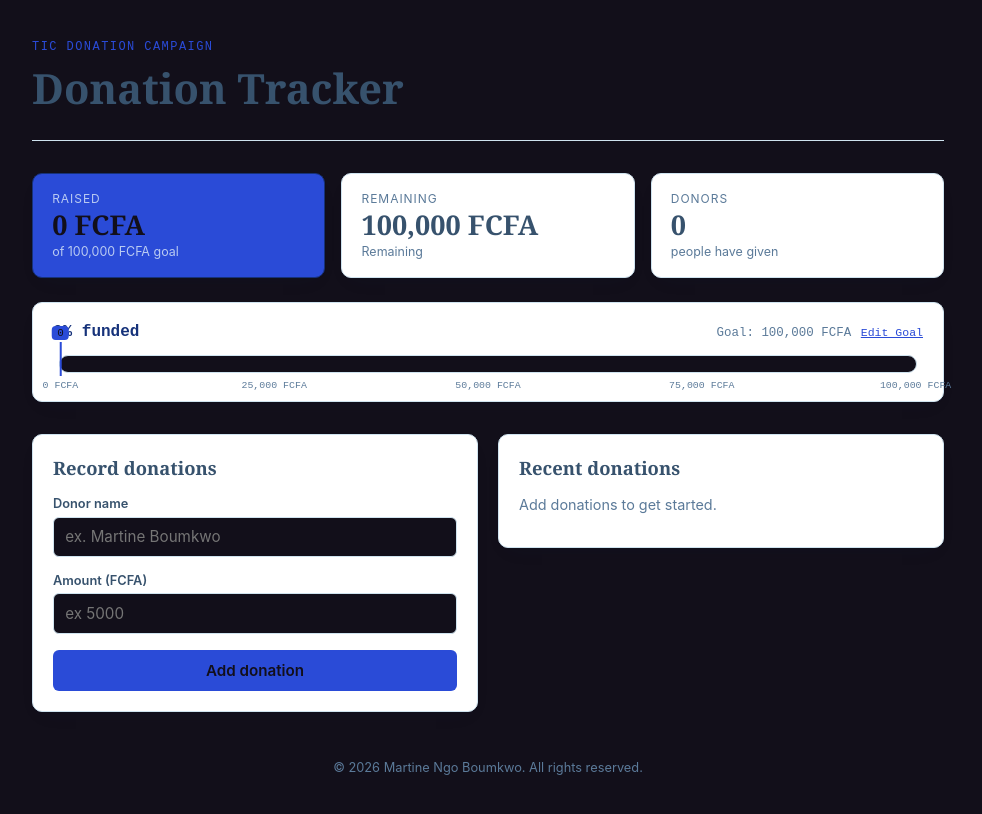
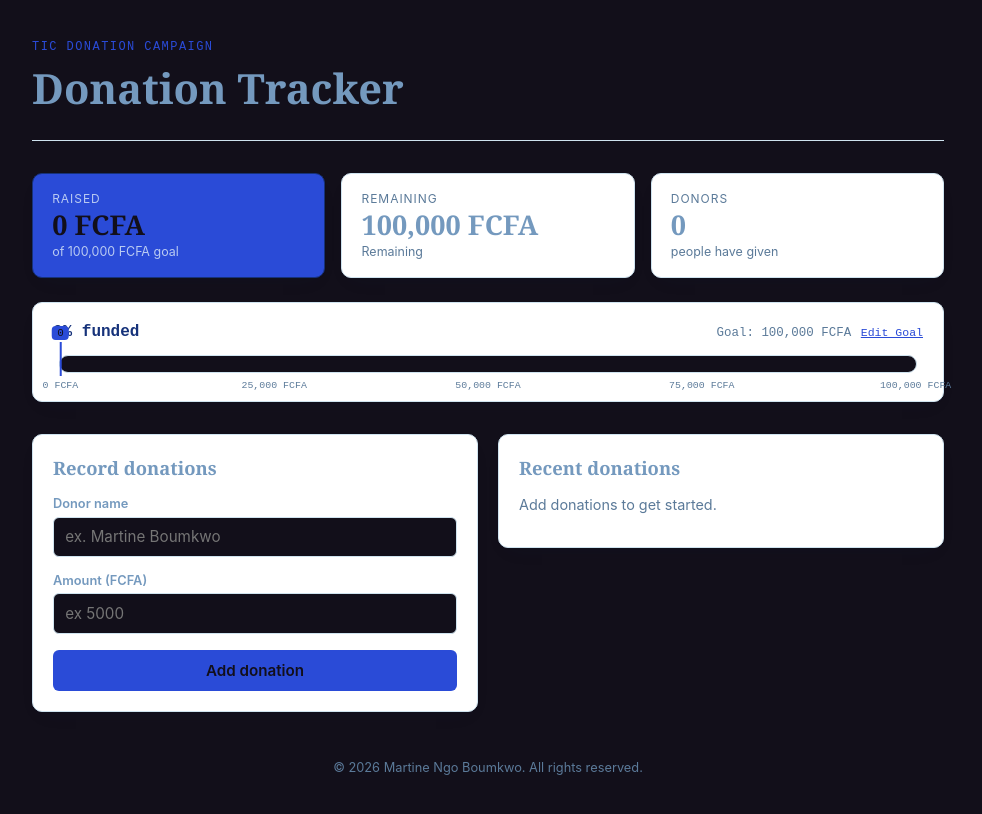
Before and after one commit to martinengo2108-collab/Learning_React_Js, a React (Vite) app: page / in a window 1280 px wide. Shown: the top 814 px of the page, without its empty margins (152-1134 px from the left). Built offline with nearby package versions, Linux system fonts and the light colour scheme.

Commit message:
formatting documents

```diff
--- a/src/App.css
+++ b/src/App.css
@@ -1,15 +1,15 @@
 
 :root {
-  --navy: #37526d;         /* deep navy — text, headings, dark cards */
-  --royal: #2a4bd7;        /* royal blue — buttons, primary stat card */
-  --royal-dark: #16327a;   /* darker royal/navy — hover states */
-  --cobalt: #1d8fe1;       /* cobalt blue — progress fill, accents */
-  --sky: #9ad6f5;          /* sky blue — gradient partner, soft highlights */
-  --ice: #120f1a;          /* ice blue — page background */
-  --white: #ffffff;        /* card surfaces */
-  --line: #cfe3ef;         /* pale ice-blue border */
-  --brick: #c0392b;        /* red, kept only for the delete/danger action */
-  --muted: #5b7a99;        /* blue-grey — secondary text */
+  --navy: #7499be;
+  --royal: #2a4bd7;
+  --royal-dark: #16327a;
+  --cobalt: #1d8fe1;
+  --sky: #9ad6f5;
+  --ice: #120f1a;
+  --white: #ffffff;
+  --line: #cfe3ef;
+  --brick: #c0392b;
+  --muted: #5b7a99;
 
   --ink: var(--navy);
   --paper: var(--ice);
```
